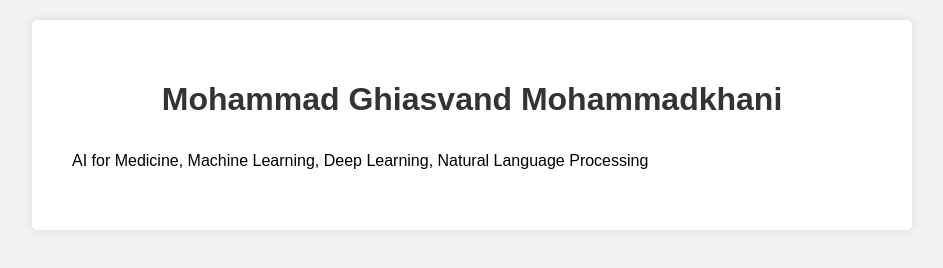
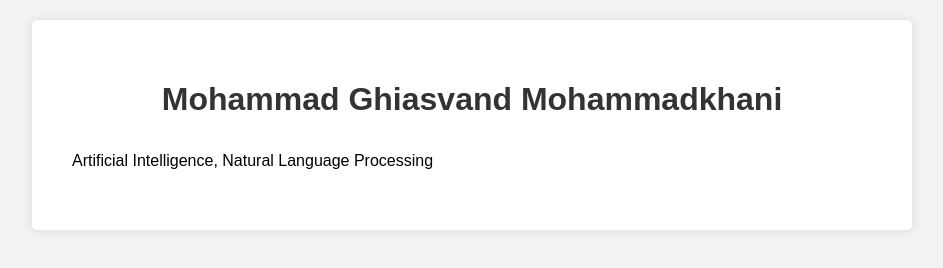
Before and after one commit to mghiasvandm/mghiasvandm.github.io, a plain HTML site: page index.html in a window 1280 px wide. Shown: the whole page, without its empty margins (168-1111 px from the left). Drawn offline with Linux system fonts and the light colour scheme.

Commit message:
Update index.html

```diff
--- a/index.html
+++ b/index.html
@@ -3,8 +3,8 @@
 <head>
   <title>Mohammad Ghiasvand Mohammadkhani</title>
   <meta charset="UTF-8">
-  <meta name="description" content="Mohammad Ghiasvand Mohammadkhani | AI for Medicine | Machine Learning | Deep Learning | Natural Language Processing">
-  <meta name="keywords" content="Mohammad Ghiasvand Mohammadkhani, PhD, Soccer Goalkeeper, AI for Medicine, Machine Learning, Deep Learning, Natural Language Processing">
+  <meta name="description" content="Mohammad Ghiasvand Mohammadkhani | Artificial Intelligence | Natural Language Processing">
+  <meta name="keywords" content="Mohammad Ghiasvand Mohammadkhani, PhD, Soccer Goalkeeper, Artificial Intelligence, Natural Language Processing">
   <meta name="author" content="Mohammad Ghiasvand Mohammadkhani">
   <meta name="google-site-verification" content="47htWppXjcZHdzbaAvU_FweO3kAsN01FBnZhRvVF9Ms" />
   <style>
@@ -52,7 +52,7 @@
 <body>
   <div class="container">
     <h1>Mohammad Ghiasvand Mohammadkhani</h1>
-    <p>AI for Medicine, Machine Learning, Deep Learning, Natural Language Processing</p>
+    <p>Artificial Intelligence, Natural Language Processing</p>
   </div>
 </body>
 </html>
```
